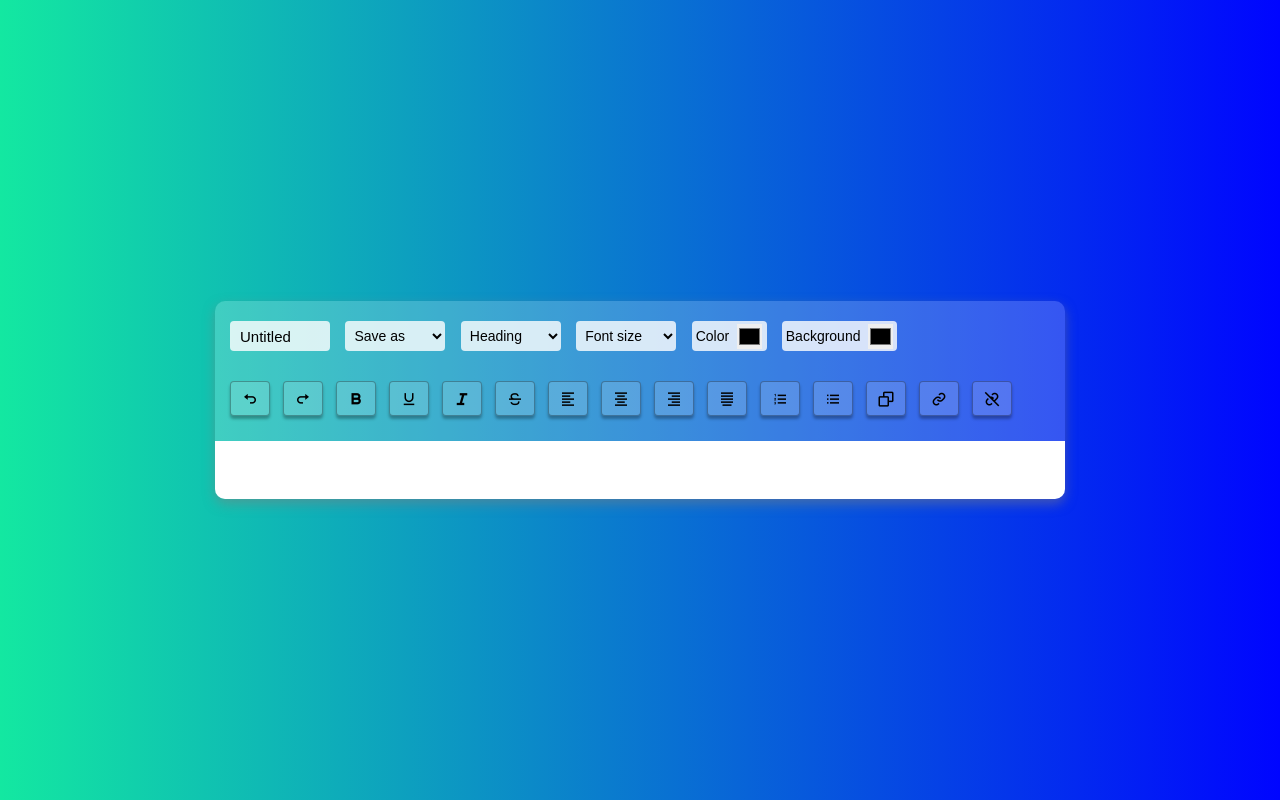
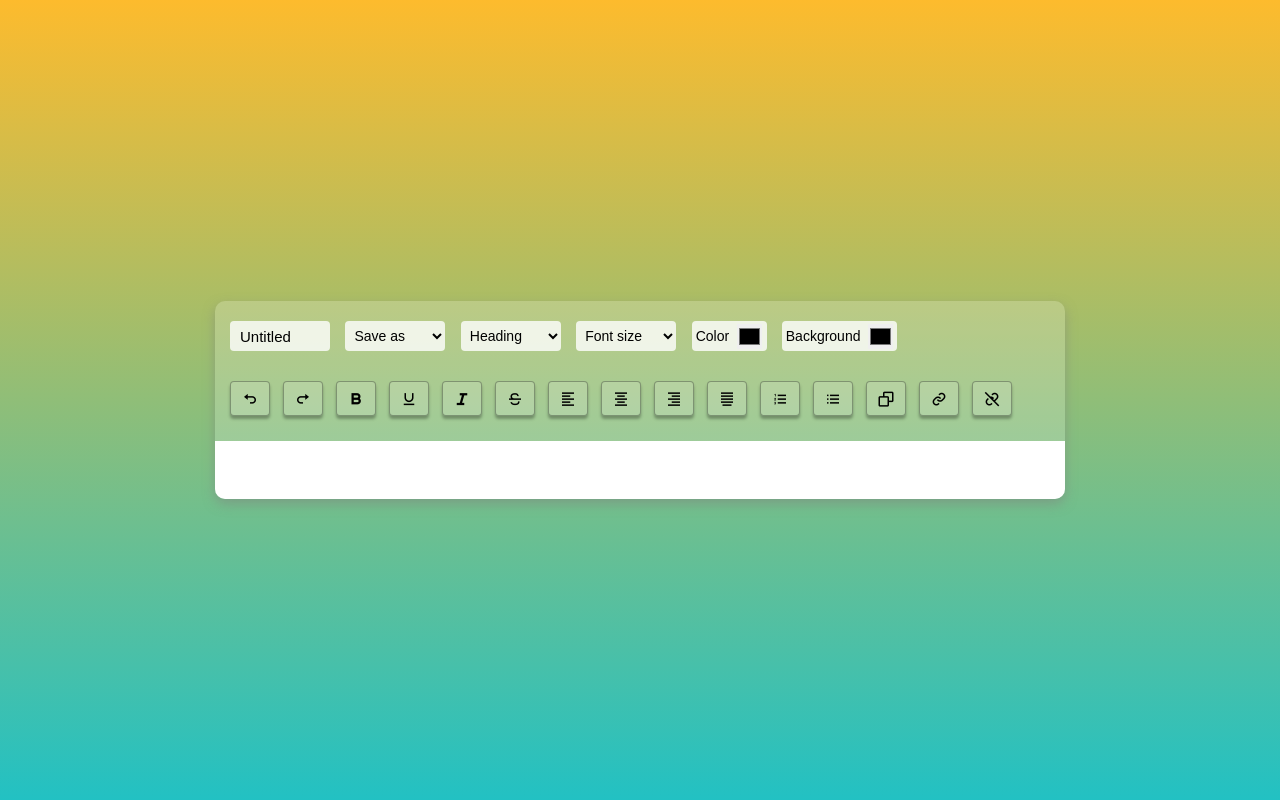
Before and after one commit to Souvik2003K/SkillX-Project-Text-Editor, a plain HTML site: page index.html in a window 1280 px wide. Drawn offline with nearby package versions, Linux system fonts and the light colour scheme.

Commit message:
Updated background
Updated background

```diff
--- a/style.css
+++ b/style.css
@@ -12,8 +12,8 @@ body{
     align-items:center;
     font-family:Arial, Helvetica, sans-serif;
     overflow-x:hidden;
-    background: rgb(0,255,247);
-    background: linear-gradient(90deg, rgba(0,255,247,1) 0%, rgba(19,232,161,1) 0%, rgba(0,5,255,1) 100%);
+    background: rgb(34,193,195);
+    background: linear-gradient(0deg, rgba(34,193,195,1) 0%, rgba(253,187,45,1) 100%);
 }
 ol,ul{
     padding: 0px 15px;
```
